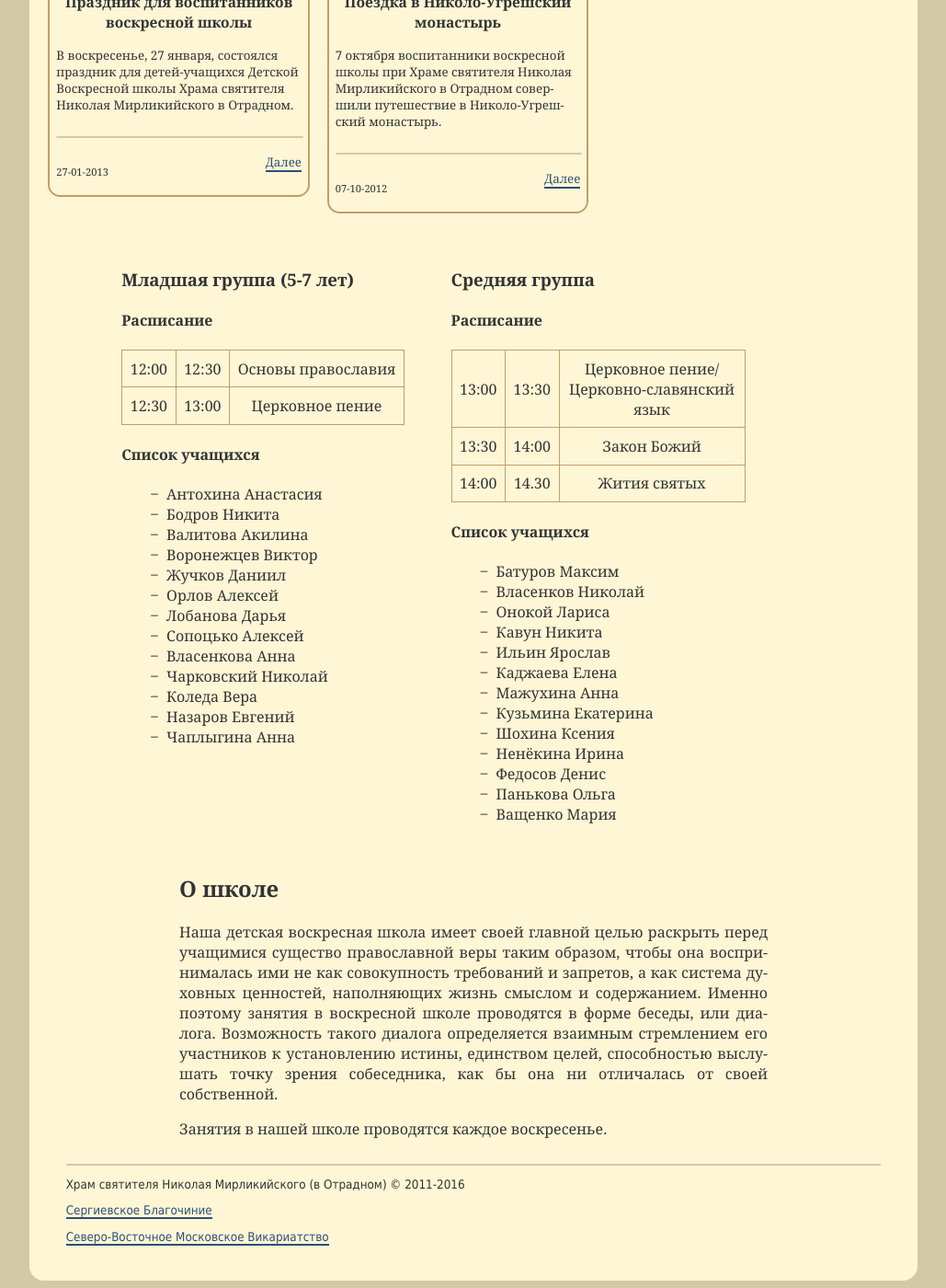
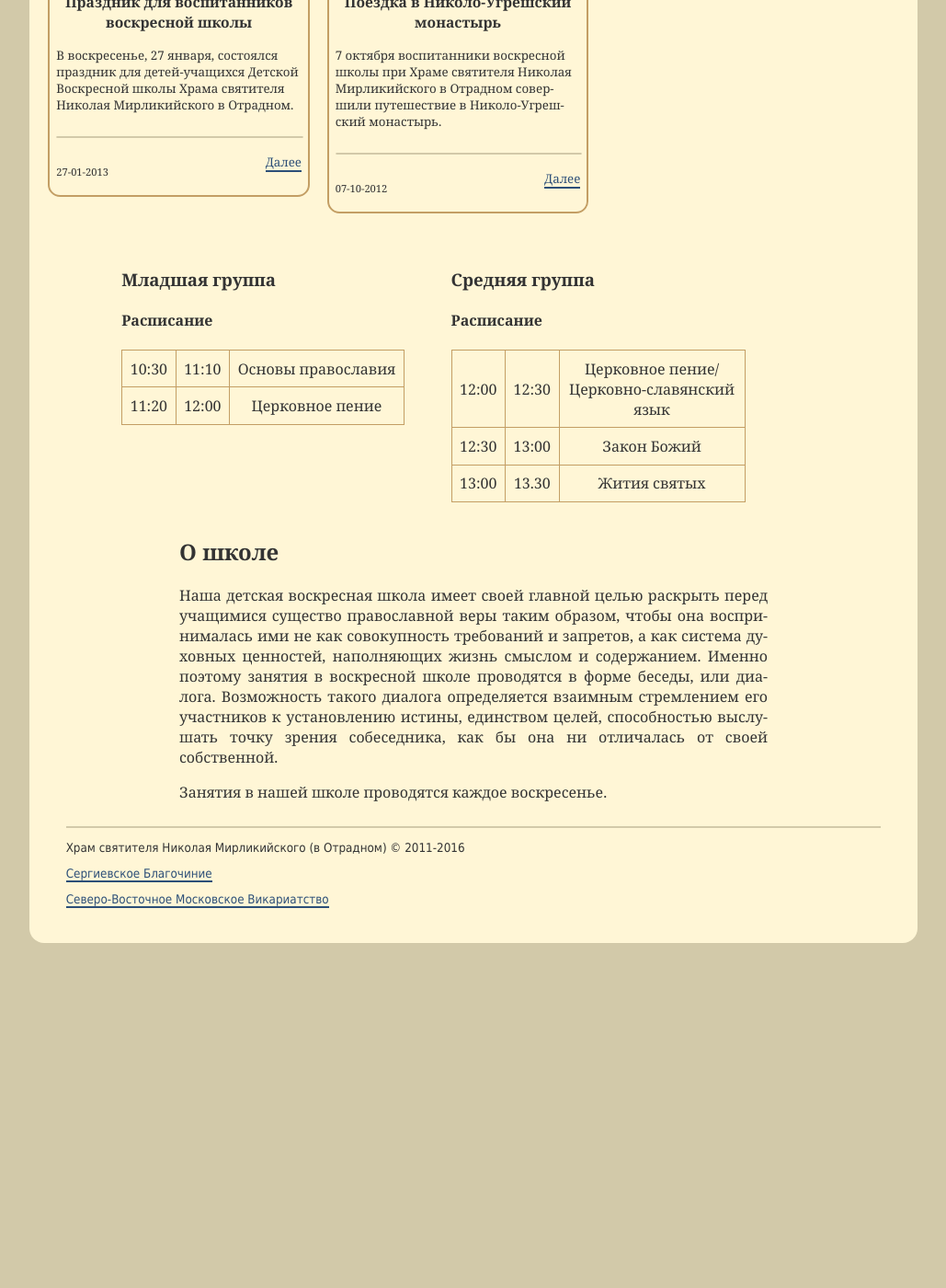
Before and after one commit to hramotradnoe/hramotradnoe.github.io, a Jekyll site: the page built from school/index.html, in a window 1280 px wide and 1400 px high, scrolled down 2578 px. Shown: the whole window at 92% size, without its empty margins (125-1154 px from the left). Built offline with Jekyll 4.4.1, drawn with Linux system fonts in a browser that asks for light colours; after the commit the page ends 3611 px from its top, so only the background shows below that.

Commit message:
Update classes.yml

```diff
--- a/_data/school/classes.yml
+++ b/_data/school/classes.yml
@@ -1,48 +1,20 @@
-- title     : Младшая группа (5-7 лет)
+- title     : Младшая группа
   lessons   :
     - title : Основы православия
-      from  : '12:00'
-      to    : '12:30'
+      from  : '10:30'
+      to    : '11:10'
     - title : Церковное пение
-      from  : '12:30'
-      to    : '13:00'
-  students  :
-    - name  : Антохина Анастасия
-    - name  : Бодров Никита
-    - name  : Валитова Акилина
-    - name  : Воронежцев Виктор
-    - name  : Жучков Даниил
-    - name  : Орлов Алексей
-    - name  : Лобанова Дарья
-    - name  : Сопоцько Алексей
-    - name  : Власенкова Анна
-    - name  : Чарковский Николай
-    - name  : Коледа Вера
-    - name  : Назаров Евгений
-    - name  : Чаплыгина Анна
+      from  : '11:20'
+      to    : '12:00'
 
 - title     : Средняя группа
   lessons   :
     - title : Церковное пение/Церковно-славянский язык
+      from  : '12:00'
+      to    : '12:30'
+    - title : Закон Божий
+      from  : '12:30'
+      to    : '13:00'
+    - title : Жития святых
       from  : '13:00'
-      to    : '13:30'
-    - title : Закон Божий
-      from  : '13:30'
-      to    : '14:00'
-    - title : Жития святых
-      from  : '14:00'
-      to    : '14.30'
-  students  :
-    - name  : Батуров Максим
-    - name  : Власенков Николай
-    - name  : Онокой Лариса
-    - name  : Кавун Никита
-    - name  : Ильин Ярослав
-    - name  : Каджаева Елена
-    - name  : Мажухина Анна
-    - name  : Кузьмина Екатерина
-    - name  : Шохина Ксения
-    - name  : Ненёкина Ирина
-    - name  : Федосов Денис
-    - name  : Панькова Ольга
-    - name  : Ващенко Мария
+      to    : '13.30'
```
